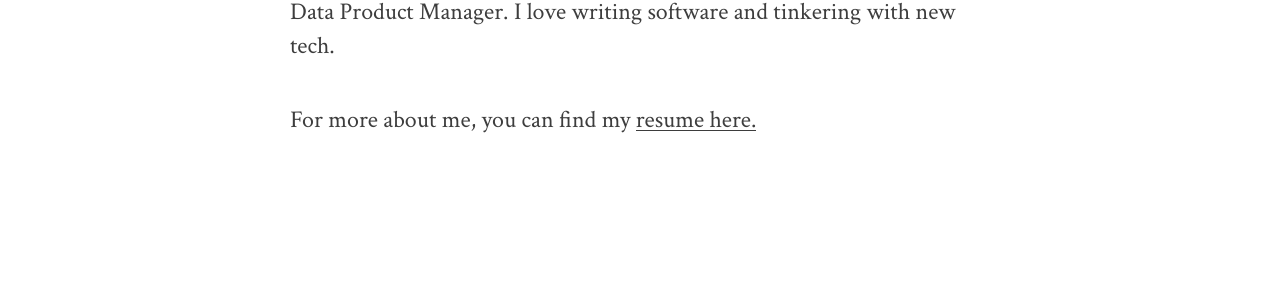
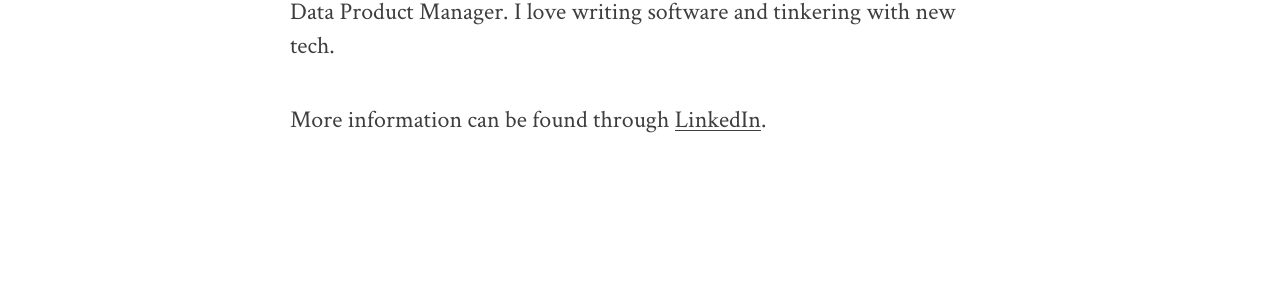
Before and after one commit to thenickyoung/thenickyoung.github.io, a Jekyll site: the page built from about.md, in a window 1280 px wide. Shown: the part 397-697 px from the top of the page. Built offline with Jekyll 4.4.1, drawn with Linux system fonts in a browser that asks for light colours; nearby versions of some CDN libraries.

Commit message:
Update about

```diff
--- a/about.md
+++ b/about.md
@@ -7,4 +7,4 @@ Hi, my name is Nick Young!
 
 I'm currently a Junior at Santa Clara University studying Management Information Systems. I also work part-time at Facebook as an Internal Data Product Manager. I love writing software and tinkering with new tech.
 
-For more about me, you can find my [resume here.]({{ site.baseurl }}/nick_young_resume.pdf)
+More information can be found through [LinkedIn]({{ site.linkedin }}).
```
Also changed, not shown: 3 other files.
